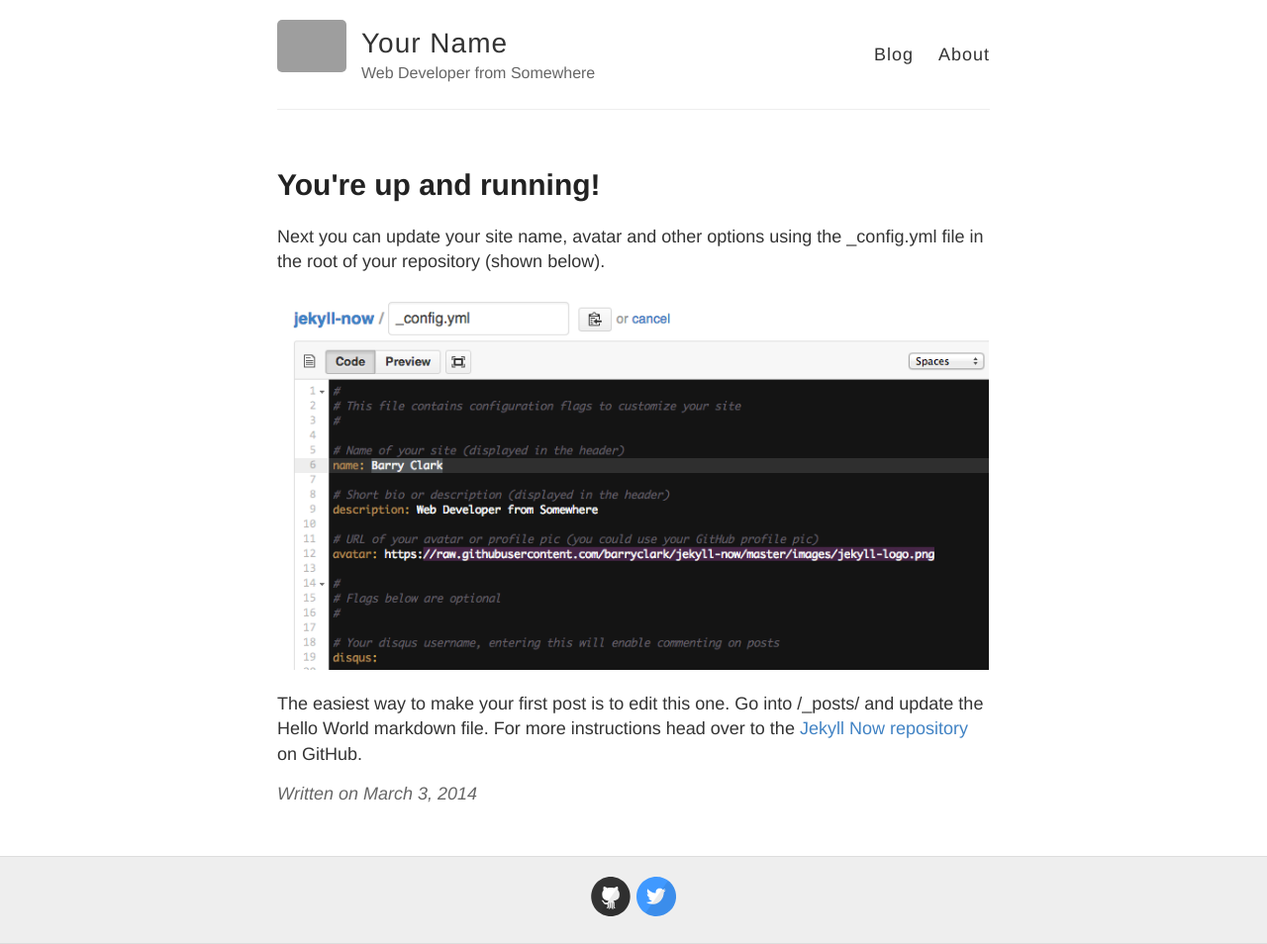
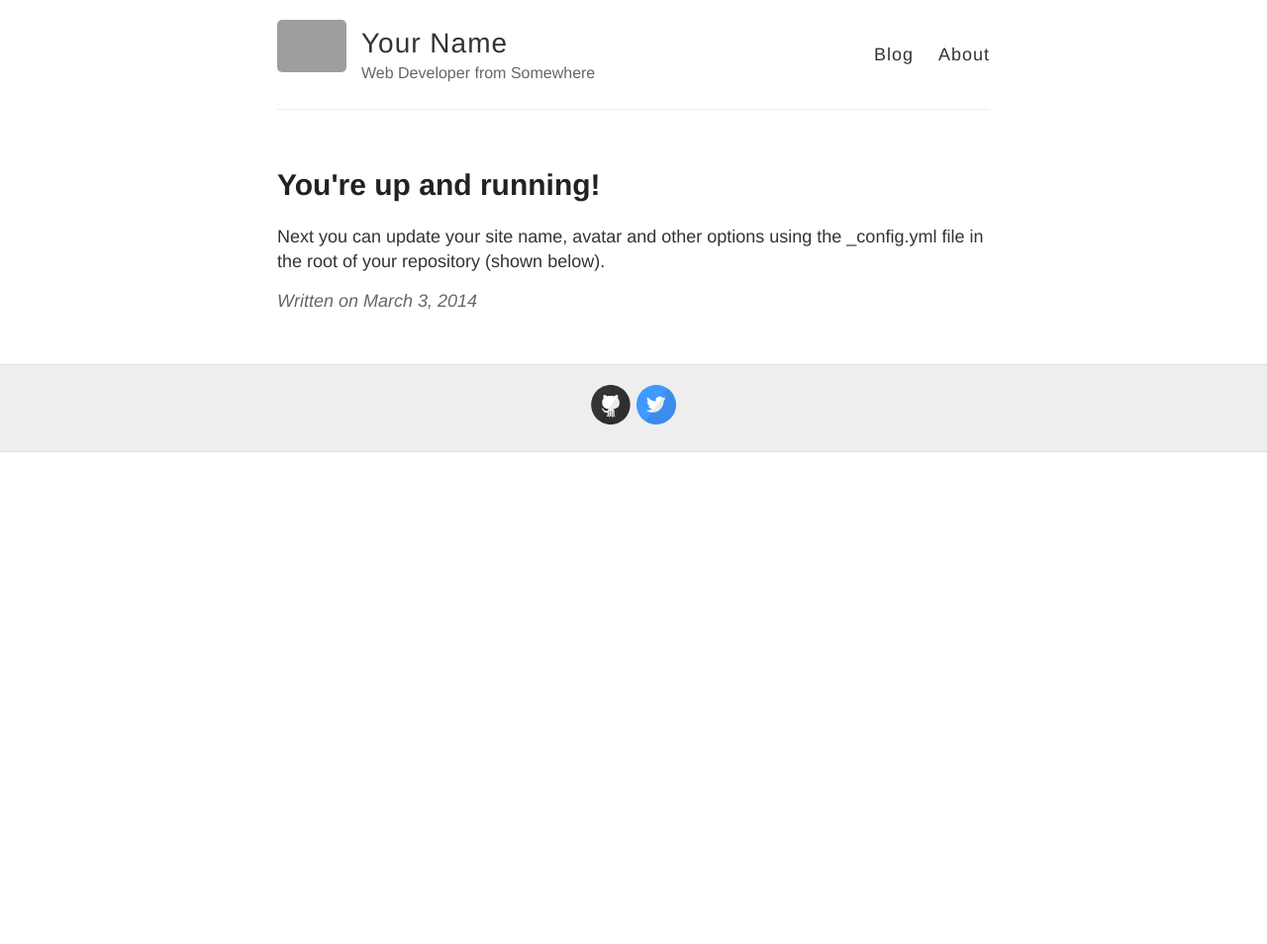
Before and after one commit to guille1194/guille1194.github.io, a Jekyll site: the page built from _posts/2014-3-3-Hello-World.md, in a window 1280 px wide. Shown: the whole page at 99% size. Built offline with Jekyll 4.4.1, drawn with Linux system fonts in a browser that asks for light colours; after the commit the page ends 900 px from its top, so only the background shows below that; grey boxes are pictures that could not be loaded.

Commit message:
Update 2014-3-3-Hello-World.md

```diff
--- a/_posts/2014-3-3-Hello-World.md
+++ b/_posts/2014-3-3-Hello-World.md
@@ -1,10 +1,7 @@
 ---
 layout: post
 title: You're up and running!
+published: true
 ---
 
 Next you can update your site name, avatar and other options using the _config.yml file in the root of your repository (shown below).
-
-![_config.yml]({{ site.baseurl }}/images/config.png)
-
-The easiest way to make your first post is to edit this one. Go into /_posts/ and update the Hello World markdown file. For more instructions head over to the [Jekyll Now repository](https://github.com/barryclark/jekyll-now) on GitHub.
```
